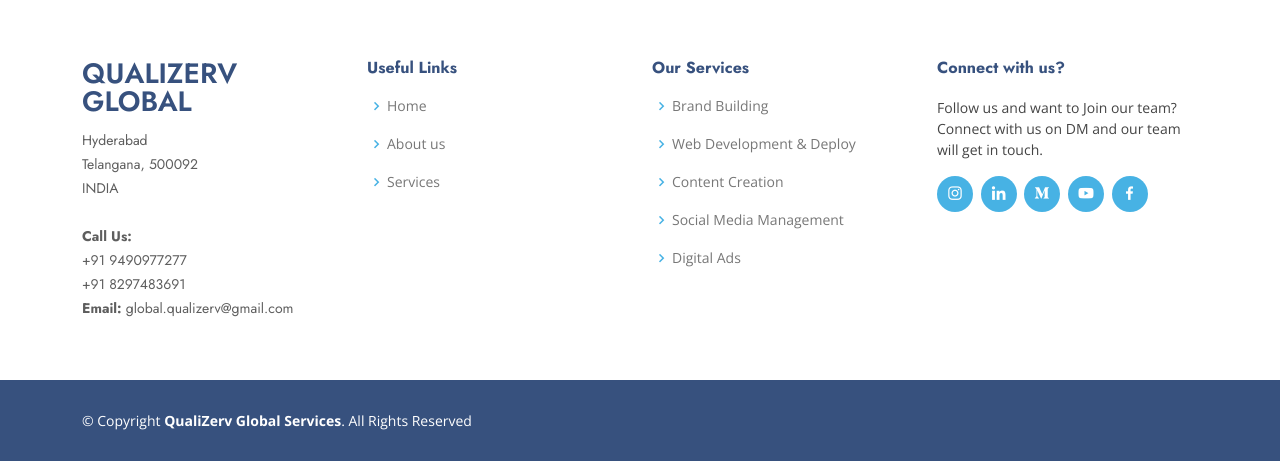
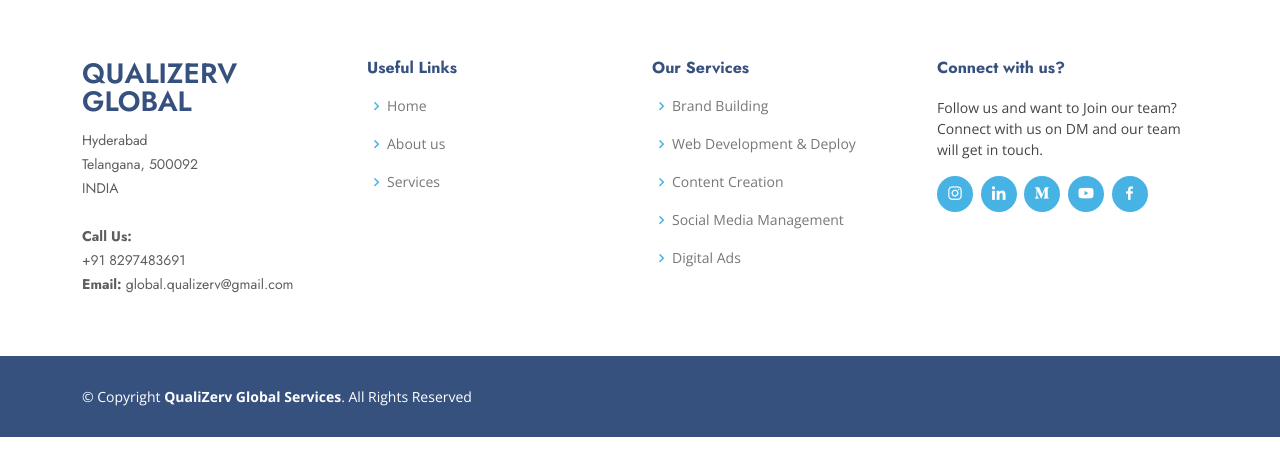
Before and after one commit to Global-QualiZerv/web, a plain HTML site: page index.html in a window 1280 px wide. Shown: the part 3740-4201 px from the top of the page. After the commit the page ends 4177 px from the top, so only its background shows below. Drawn offline with nearby package versions, Linux system fonts and the light colour scheme; a script that the page names is missing.

Commit message:
Update index.html

```diff
--- a/index.html
+++ b/index.html
@@ -321,7 +321,7 @@
               INDIA<br><br>
 	              <!-- <strong>Phone:</strong> +191 <br> -->
               <strong>Call Us:</strong><br>
-              +91 9490977277<br>
+
               +91 8297483691<br>
 
               <strong>Email:</strong> global.qualizerv@gmail.com<br>
```
